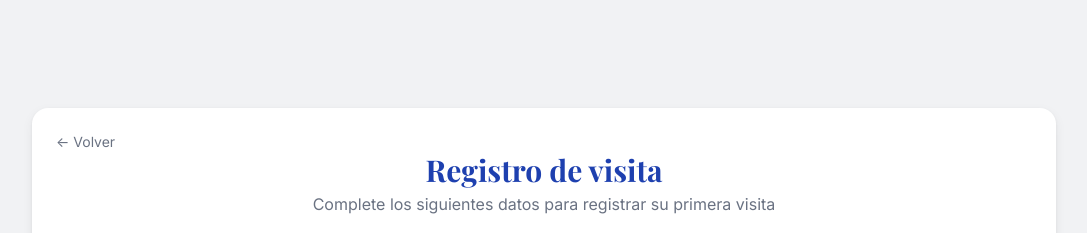
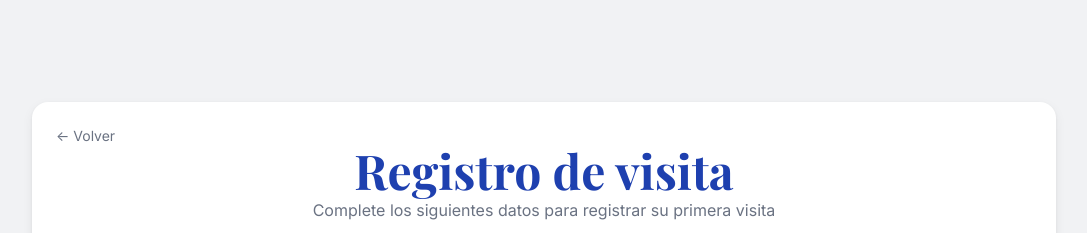
Before and after one commit to cloudindev/visitcontrol, a Next.js app: page /registro in a window 1280 px wide. Shown: the top 233 px of the page, without its empty margins (96-1183 px from the left). Built offline with nearby package versions, Linux system fonts and the light colour scheme.

Commit message:
style: títulos más grandes en todas las vistas (text-5xl)

```diff
--- a/src/app/confirmar/page.tsx
+++ b/src/app/confirmar/page.tsx
@@ -205,7 +205,7 @@ function ConfirmarContent() {
                   />
                 </svg>
               </div>
-              <h2 className="text-2xl font-bold text-gray-800 font-serif">
+              <h2 className="text-3xl font-bold text-gray-800 font-serif">
                 Datos del Visitante
               </h2>
             </div>
@@ -236,7 +236,7 @@ function ConfirmarContent() {
 
           {/* ── Columna derecha: firma + confirmación ── */}
           <div className="card p-8">
-            <h2 className="text-2xl font-bold text-gray-800 font-serif mb-6">
+            <h2 className="text-3xl font-bold text-gray-800 font-serif mb-6">
               Confirmar Visita
             </h2>
 
--- a/src/app/consulta/page.tsx
+++ b/src/app/consulta/page.tsx
@@ -99,7 +99,7 @@ export default function ConsultaPage() {
                 </svg>
               </div>
 
-              <h1 className="text-3xl font-bold text-primary font-serif mb-2">
+              <h1 className="text-5xl font-bold text-primary font-serif mb-2">
                 Introduce tu DNI
               </h1>
               <p className="text-gray-500 text-lg">
--- a/src/app/registro/page.tsx
+++ b/src/app/registro/page.tsx
@@ -142,7 +142,7 @@ export default function RegistroPage() {
 
             {/* Cabecera */}
             <div className="text-center mb-4">
-              <h1 className="text-3xl font-bold text-primary font-serif mb-1">
+              <h1 className="text-5xl font-bold text-primary font-serif mb-1">
                 Registro de visita
               </h1>
               <p className="text-gray-500">
```
